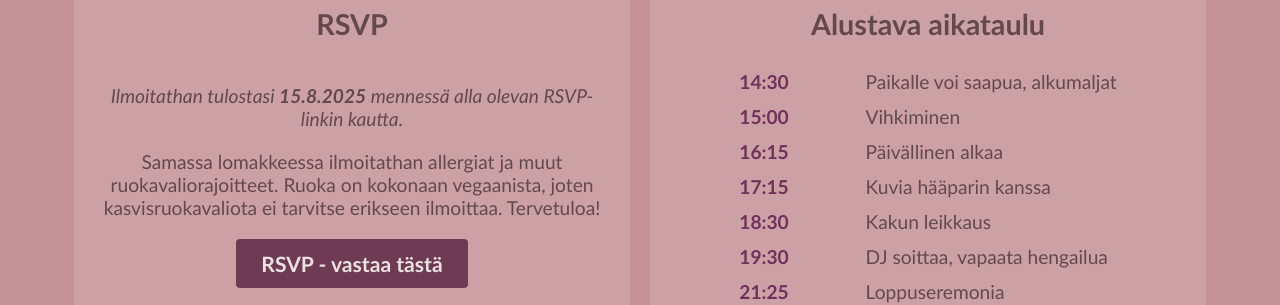
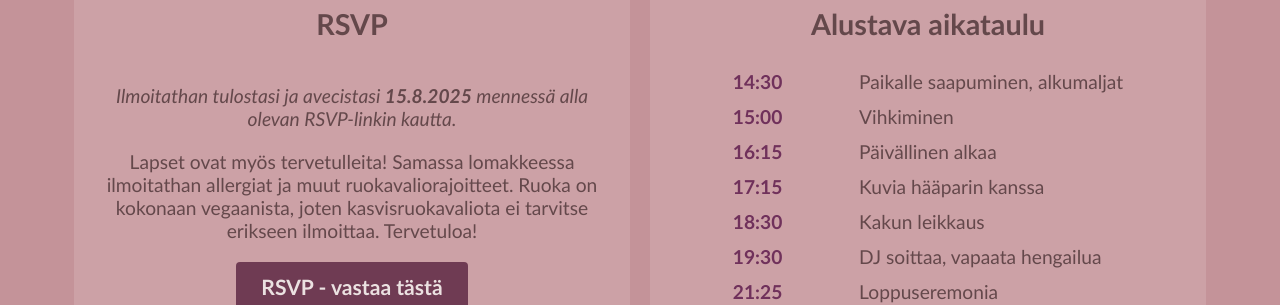
Before and after one commit to Mekkinen/syyshaat-m-ja-v, a JavaScript app: page / in a window 1280 px wide. Shown: the part 455-760 px from the top of the page. Built offline with nearby package versions, Linux system fonts and the light colour scheme.

Commit message:
update info

```diff
--- a/src/App.js
+++ b/src/App.js
@@ -7,10 +7,10 @@ export function App() {
       <div className="surroundBox">
         <div className="infobox centerPadding">
           <h2 className="mid-header">RSVP</h2>
-          <p><i>Ilmoitathan tulostasi <b>15.8.2025</b> mennessä alla olevan RSVP-linkin kautta.</i></p>
-          <p>Samassa lomakkeessa ilmoitathan allergiat ja muut ruokavaliorajoitteet. Ruoka on kokonaan vegaanista, joten kasvisruokavaliota ei tarvitse erikseen ilmoittaa. Tervetuloa!</p>
+          <p><i>Ilmoitathan tulostasi ja avecistasi <b>15.8.2025</b> mennessä alla olevan RSVP-linkin kautta.</i></p>
+          <p>Lapset ovat myös tervetulleita! Samassa lomakkeessa ilmoitathan allergiat ja muut ruokavaliorajoitteet. Ruoka on kokonaan vegaanista, joten kasvisruokavaliota ei tarvitse erikseen ilmoittaa. Tervetuloa!</p>
           <div className="button-container">
-            <a href="" className="styled-button">RSVP - vastaa tästä</a>
+            <a href="https://docs.google.com/forms/d/e/1FAIpQLSfx87T5RfoRb0i_4ChPofpWA17jNnU98dcAgU5m0dmLsf-Mnw/viewform?usp=header" className="styled-button">RSVP - vastaa tästä</a>
           </div>
         </div>
         <div className="infobox centerPadding">
@@ -20,7 +20,7 @@ export function App() {
               <tbody>
                 <tr>
                   <td className="time-column">14:30</td>
-                  <td className="event-column">Paikalle voi saapua, alkumaljat</td>
+                  <td className="event-column">Paikalle saapuminen, alkumaljat</td>
                 </tr>
                 <tr>
                   <td className="time-column">15:00</td>
```
